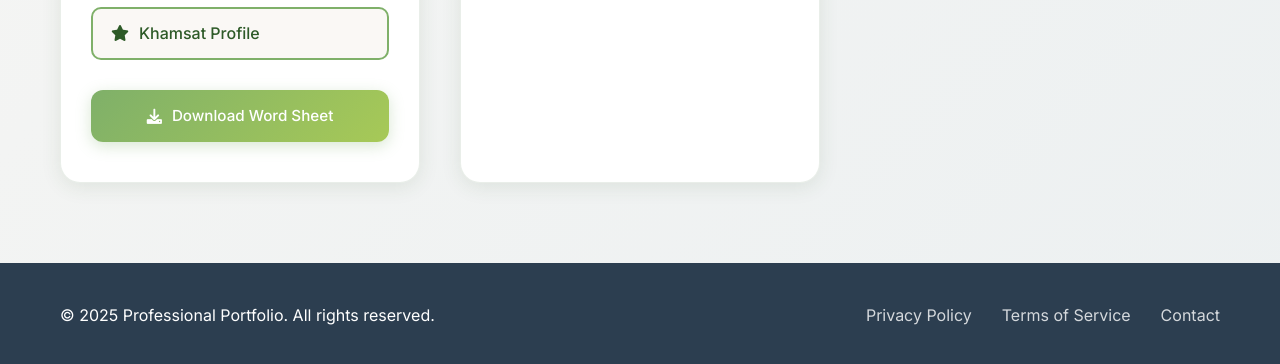
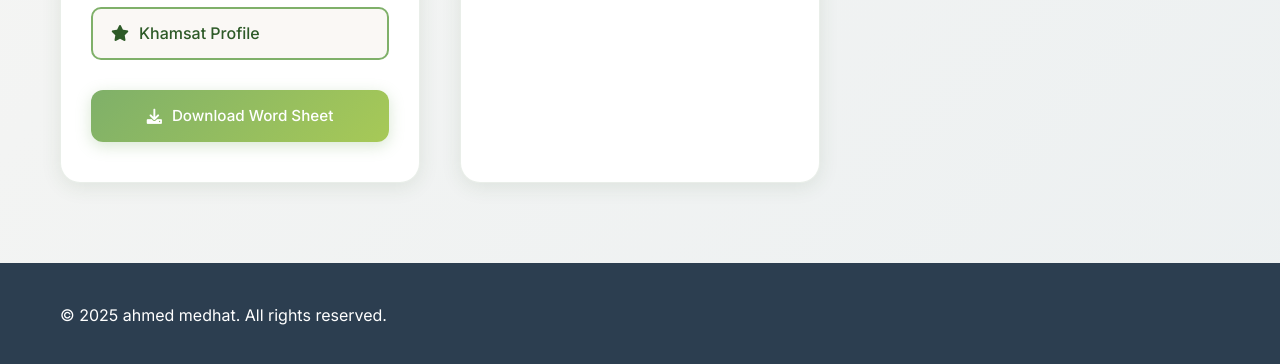
Before and after one commit to ahmedmedhat1234/nti-tasks, a plain HTML site: page index.html in a window 1280 px wide. Shown: the part 1348-1712 px from the top of the page. Drawn offline with nearby package versions, Linux system fonts and the light colour scheme.

Commit message:
Update index.html

```diff
--- a/index.html
+++ b/index.html
@@ -3,7 +3,7 @@
 <head>
     <meta charset="UTF-8">
     <meta name="viewport" content="width=device-width, initial-scale=1.0">
-    <title>Tasks to Complete - Professional Portfolio</title>
+    <title>Tasks to Complete - ahmed medhat</title>
     <meta name="description" content="Professional portfolio and proposal documents with freelance platform accounts">
     <link rel="stylesheet" href="styles.css">
     <link href="https://fonts.googleapis.com/css2?family=Inter:wght@300;400;500;600;700&display=swap" rel="stylesheet">
@@ -13,7 +13,7 @@
 <body>
     <header class="header">
         <div class="container">
-            <h1 class="main-title">Tasks to Complete by Tomorrow</h1>
+            <h1 class="main-title">Tasks to Complete for nti </h1>
             <p class="subtitle">Professional Portfolio & Business Documents</p>
         </div>
     </header>
@@ -121,11 +121,9 @@
 
     <footer class="footer">
         <div class="container">
-            <p>&copy; 2025 Professional Portfolio. All rights reserved.</p>
+            <p>&copy; 2025 ahmed medhat. All rights reserved.</p>
             <div class="footer-links">
-                <a href="#" class="footer-link">Privacy Policy</a>
-                <a href="#" class="footer-link">Terms of Service</a>
-                <a href="#" class="footer-link">Contact</a>
+
             </div>
         </div>
     </footer>
```
